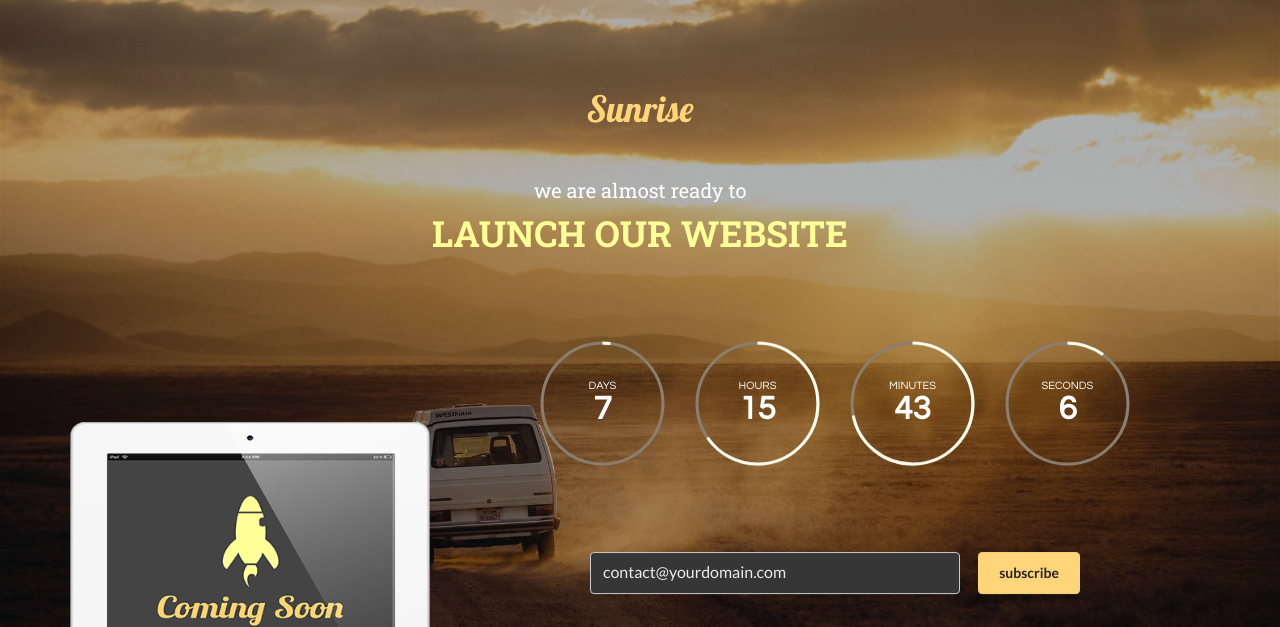
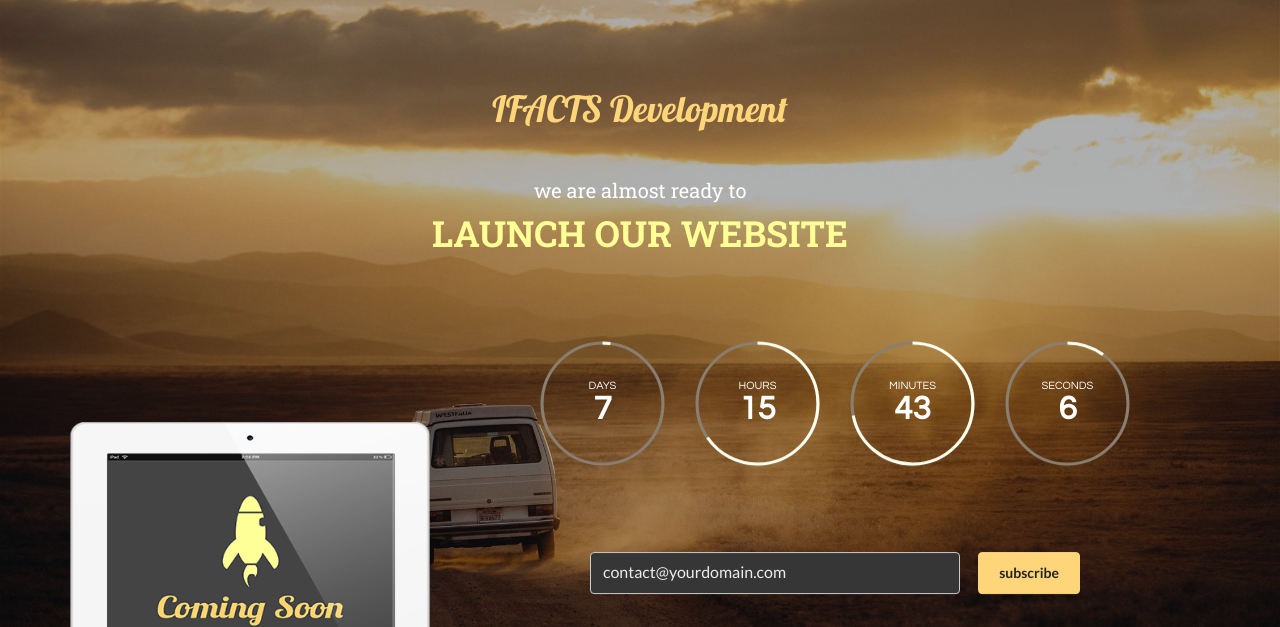
Before and after one commit to iFacts/ifacts.github.io, a plain HTML site: page index.html in a window 1280 px wide. Shown: the top 627 px of the page. Drawn offline with nearby package versions, Linux system fonts and the light colour scheme.

Commit message:
Updated Company Name

```diff
--- a/index.html
+++ b/index.html
@@ -50,7 +50,7 @@
 				<div class="row">
 					<div class="sun clearfix">
 						<div class="col-sm-12">
-						   <h1>sunrise</h1>
+						   <h1>iFACTS Development</h1>
 						   <h3>we are almost ready to</h3>
 						   <h2>launch our website</h2>
 						</div>
```
